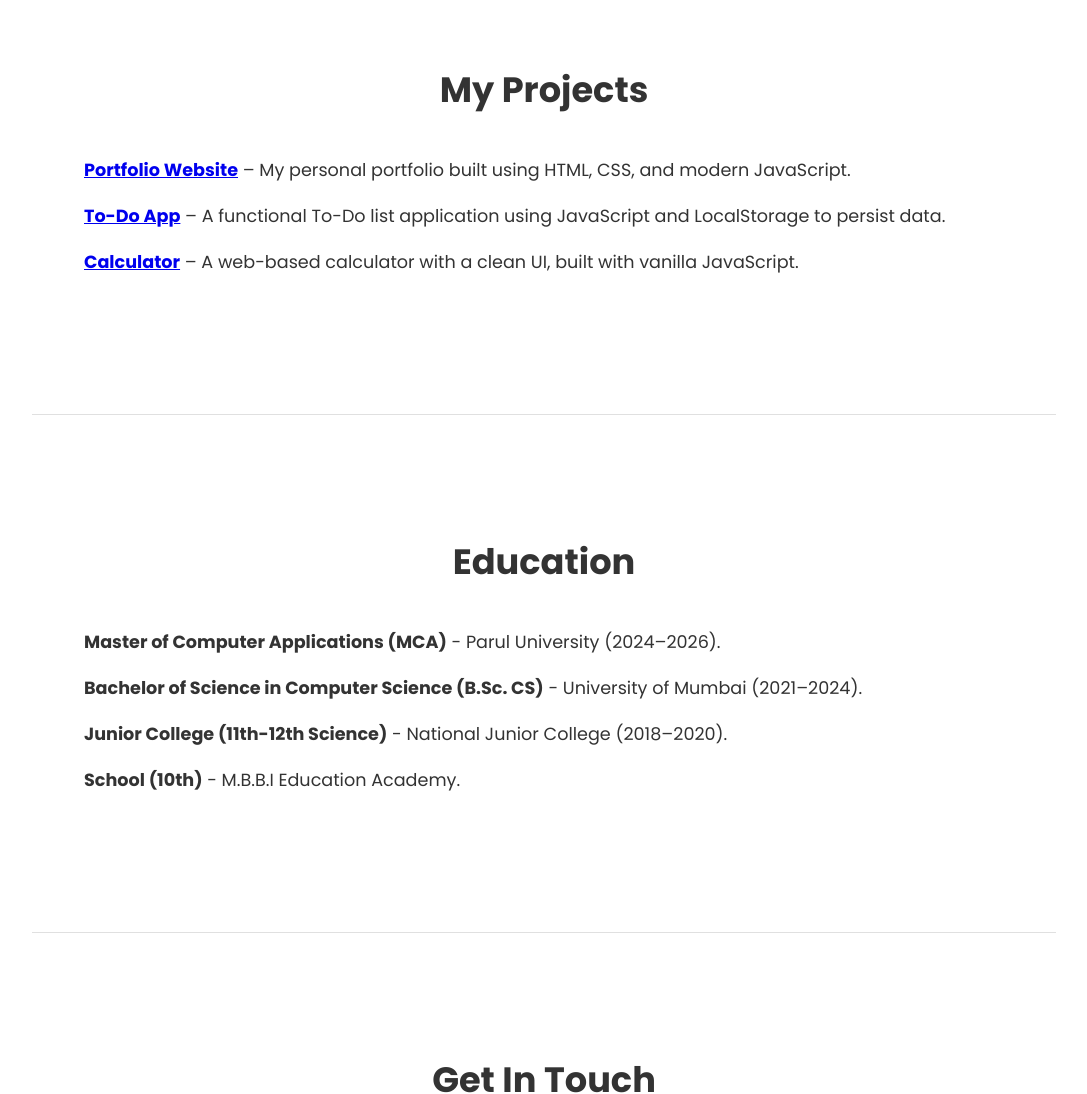
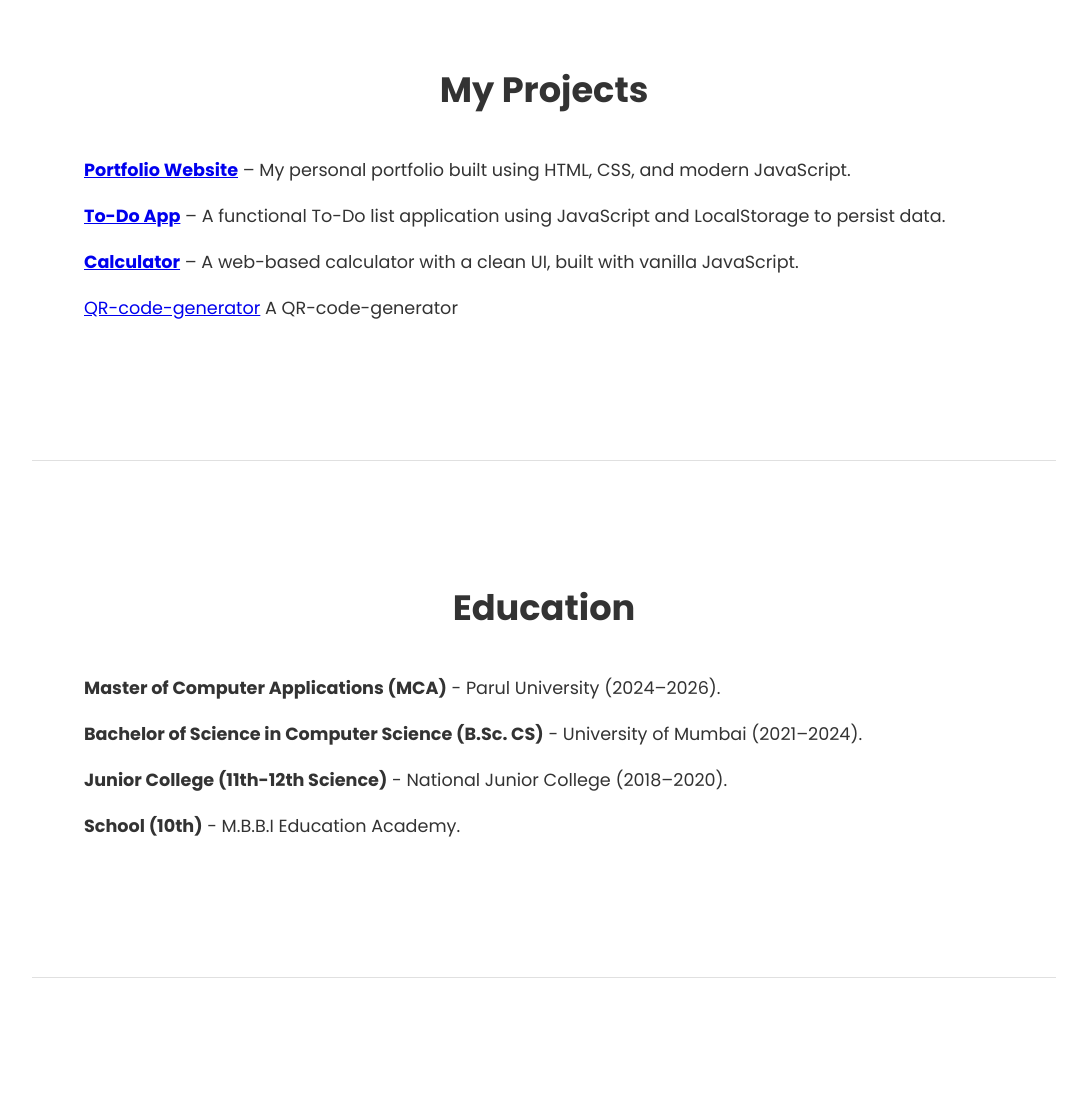
Before and after one commit to Niraj-03/portfolio-project, a plain HTML site: page index.html in a window 1280 px wide. Shown: the part 1967-3061 px from the top of the page, without its empty margins (96-1183 px from the left). Drawn offline with nearby package versions, Linux system fonts and the light colour scheme.

Commit message:
added qr code genrator

```diff
--- a/index.html
+++ b/index.html
@@ -71,6 +71,7 @@
                 <li><strong><a href="index.html" target="_blank">Portfolio Website</a></strong> – My personal portfolio built using HTML, CSS, and modern JavaScript.</li>
                 <li><strong><a href="to-do-app.html" target="_blank">To-Do App</a></strong> – A functional To-Do list application using JavaScript and LocalStorage to persist data.</li>
                 <li><strong><a href="calculater.html" target="_blank">Calculator</a></strong> – A web-based calculator with a clean UI, built with vanilla JavaScript.</li>
+                <li><a href="https://niraj-03.github.io/QR-code-generator/"> QR-code-generator</a> A QR-code-generator </li>
             </ul>
         </section>
 
```
